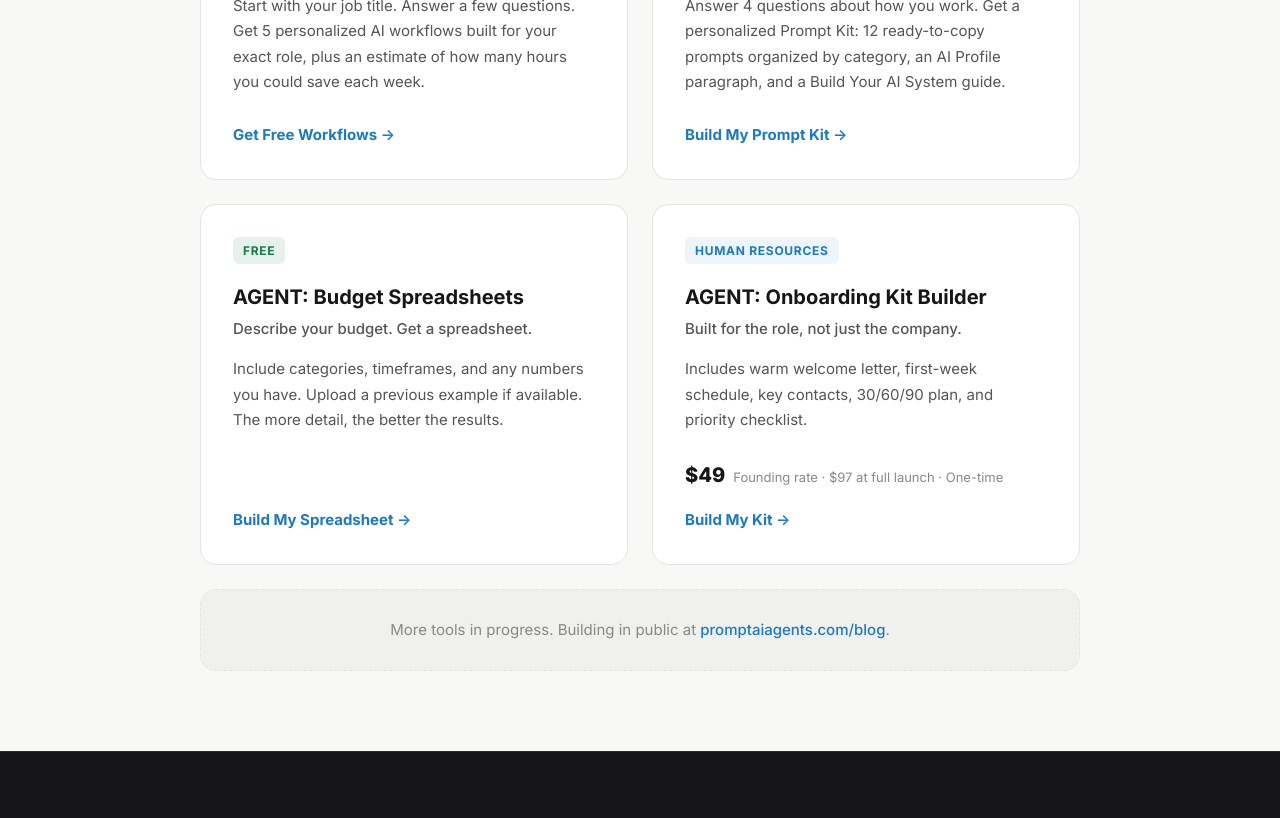
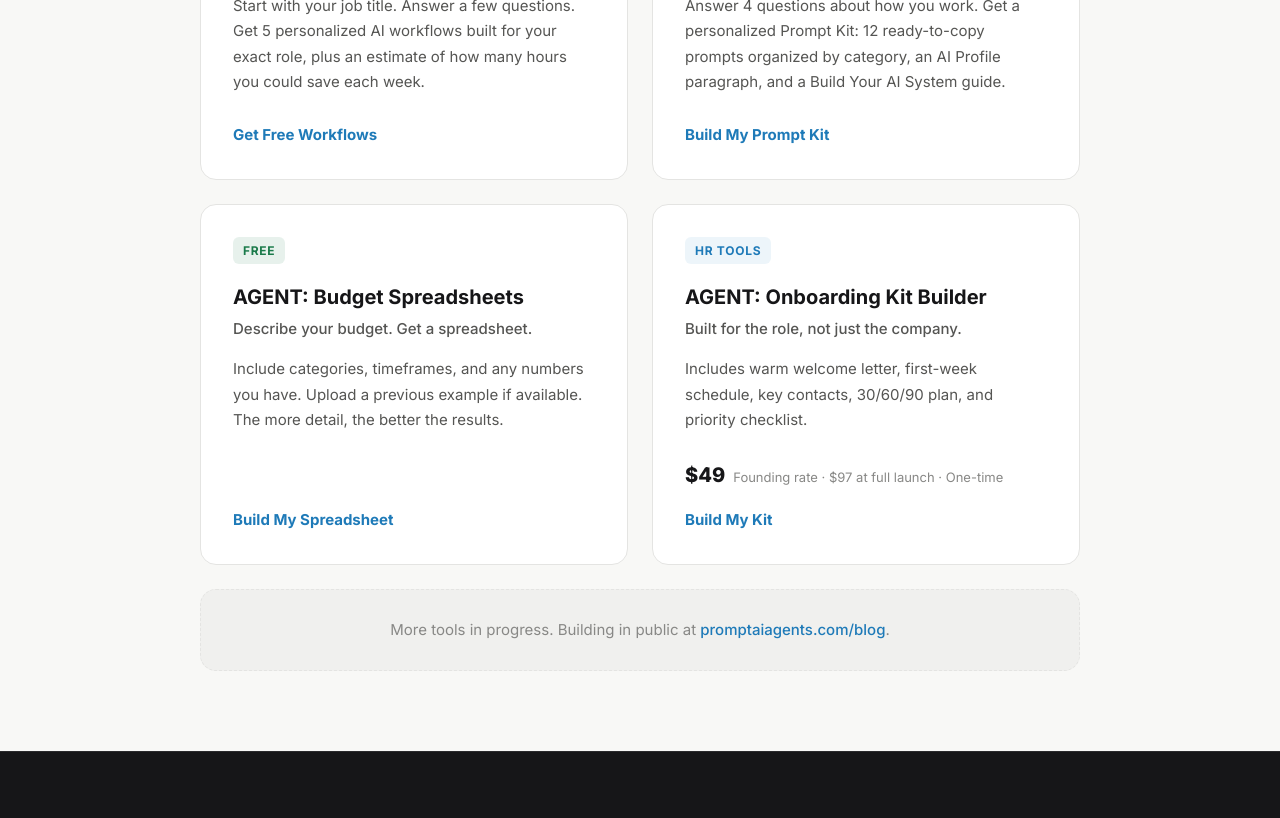
Before and after one commit to coolcalvin457-tech/agent-timesaver-nextjs, a Next.js app: page /tools in a window 1280 px wide. Shown: the part 560-1378 px from the top of the page. Built offline with nearby package versions, Linux system fonts and the light colour scheme.

Commit message:
Tools page cleanup and form spacing improvements

```diff
--- a/app/tools/page.tsx
+++ b/app/tools/page.tsx
@@ -6,11 +6,11 @@ import ToolsList from "@/components/ToolsList";
 export const metadata: Metadata = {
   title: "Tools | promptaiagents.com",
   description:
-    "Free and paid AI tools built for non-technical professionals. Start with your job title. Get workflows, prompts, and systems that actually fit your role.",
+    "Free and paid AI tools built for real jobs. Start with your job title. Get workflows, prompts, and systems that actually fit your role.",
   openGraph: {
     title: "Tools | promptaiagents.com",
     description:
-      "Free and paid AI tools built for non-technical professionals. Start with your job title. Get workflows, prompts, and systems that actually fit your role.",
+      "Free and paid AI tools built for real jobs. Start with your job title. Get workflows, prompts, and systems that actually fit your role.",
     url: "https://promptaiagents.com/tools",
     siteName: "promptaiagents.com",
     type: "website",
@@ -27,7 +27,7 @@ const tools = [
     tagline: "Find your 5 AI workflows in 5 minutes.",
     description:
       "Start with your job title. Answer a few questions. Get 5 personalized AI workflows built for your exact role, plus an estimate of how many hours you could save each week.",
-    cta: "Get Free Workflows →",
+    cta: "Get Free Workflows",
   },
   {
     slug: "prompt-builder",
@@ -38,7 +38,7 @@ const tools = [
     tagline: "12 prompts built around your role. Ready to copy.",
     description:
       "Answer 4 questions about how you work. Get a personalized Prompt Kit: 12 ready-to-copy prompts organized by category, an AI Profile paragraph, and a Build Your AI System guide.",
-    cta: "Build My Prompt Kit →",
+    cta: "Build My Prompt Kit",
   },
   {
     slug: "budget-spreadsheets",
@@ -49,20 +49,20 @@ const tools = [
     tagline: "Describe your budget. Get a spreadsheet.",
     description:
       "Include categories, timeframes, and any numbers you have. Upload a previous example if available. The more detail, the better the results.",
-    cta: "Build My Spreadsheet →",
+    cta: "Build My Spreadsheet",
   },
   {
     slug: "onboarding-kit-builder",
     href: "/onboarding-kit-builder",
     badgeClass: "tool-badge-paid",
-    label: "Human Resources",
+    label: "HR Tools",
     name: "AGENT: Onboarding Kit Builder",
     tagline: "Built for the role, not just the company.",
     description:
       "Includes warm welcome letter, first-week schedule, key contacts, 30/60/90 plan, and priority checklist.",
     price: "$49",
     priceNote: "Founding rate · $97 at full launch · One-time",
-    cta: "Build My Kit →",
+    cta: "Build My Kit",
   },
 ];
 
@@ -90,7 +90,7 @@ export default function ToolsPage() {
                 maxWidth: "480px",
               }}
             >
-              AI tools built for non-technical professionals.
+              AI tools built for real jobs.
               <br />
               Pick the one that fits where you are right now.
             </p>
--- a/components/ToolsList.tsx
+++ b/components/ToolsList.tsx
@@ -15,7 +15,7 @@ type Tool = {
   priceNote?: string;
 };
 
-const FILTERS = ["All", "Free", "Human Resources"];
+const FILTERS = ["All", "Free", "HR Tools"];
 
 export default function ToolsList({ tools }: { tools: Tool[] }) {
   const [activeFilter, setActiveFilter] = useState("All");
```
